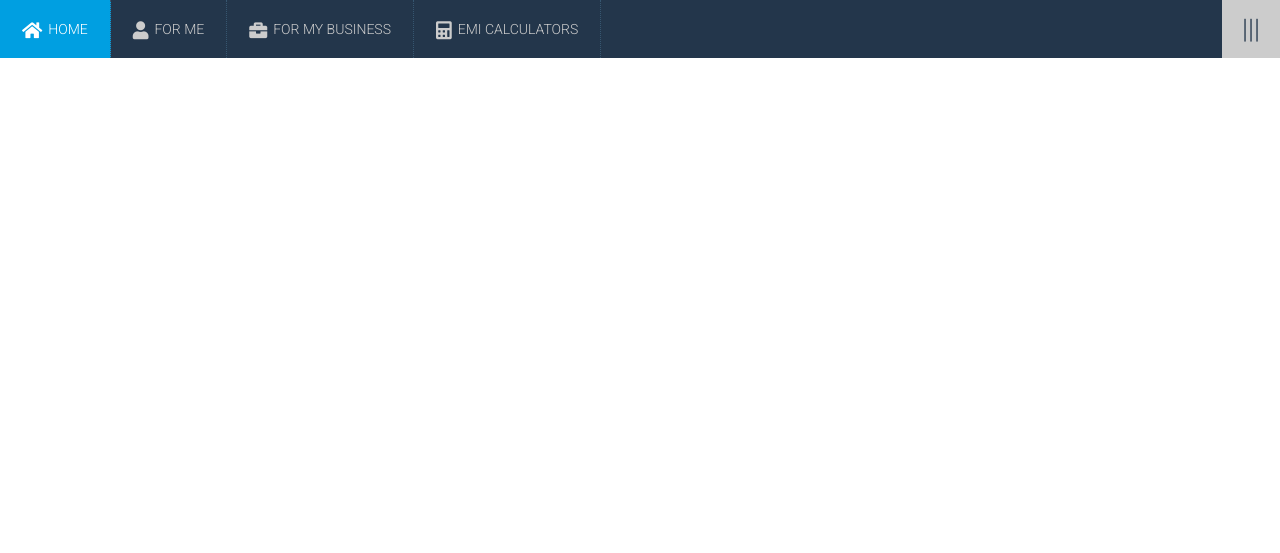
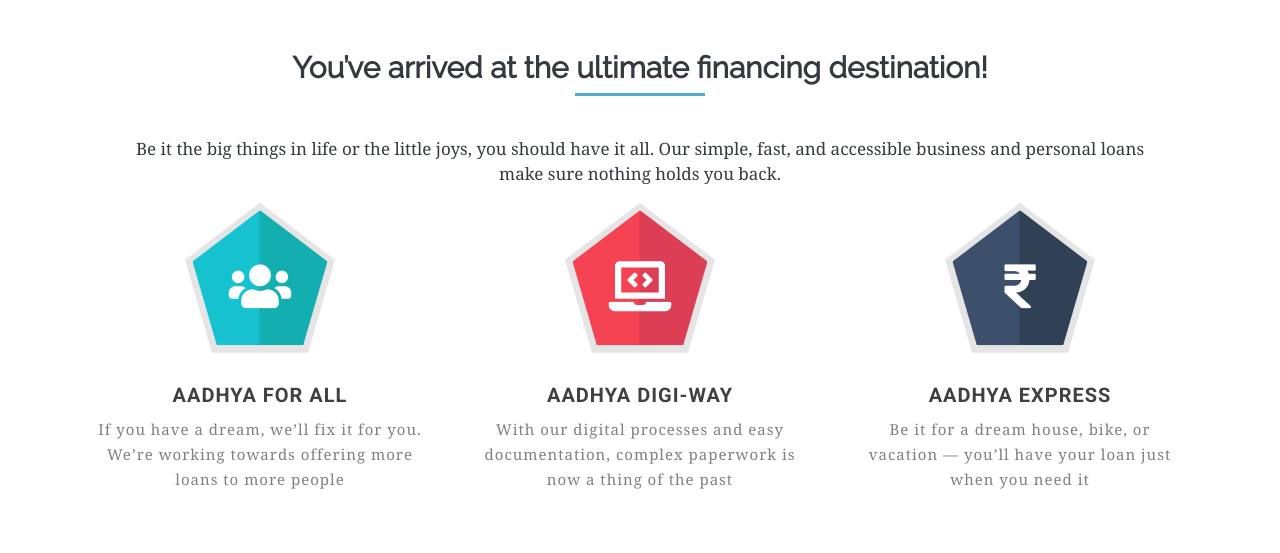
Before and after one commit to ruchamahabal/aadhya_finance_website, a PHP site: page / in a window 1280 px wide. Shown: the top 553 px of the page. Run offline with PHP 8.4, Linux system fonts and the light colour scheme; some libraries are stand-ins or nearby versions.

Commit message:
services

```diff
--- a/css/custom.css
+++ b/css/custom.css
@@ -4,7 +4,8 @@
 body{
 	margin: 0;
 	padding: 0;
-	font: 300 14px/18px Roboto;
+	font-family: 'raleway',sans-serif;
+  overflow-x: hidden;
  }
 
 /* =========== mega menu ============= */
@@ -44,7 +45,10 @@
 	position:relative;
 	background: #23364B;
 }
-.exo-menu > li {	display: inline-block;float:left;}
+.exo-menu > li {
+  display: inline-block;
+  float: left;
+}
 .exo-menu > li > a{
 	color: #ccc;
 	text-decoration: none;
@@ -262,3 +266,121 @@
 }
 
 /* ============== sidenav ============ */
+
+/* =============== our services ============  */
+#services .heading{
+  position: relative;
+  margin-top: 50px;
+  margin-bottom: 50px;
+}
+#services .heading::after{
+	content: "";
+	width: 130px;
+	position: absolute;
+	margin: 0 auto;
+	height: 3px;
+  background: #57AACD;
+	left: 0;
+	right: 0;
+	bottom: -10px;
+}
+.demo{ padding-bottom: 40px; }
+.serviceBox{
+    font-family: 'Roboto', sans-serif;
+    text-align: center;
+    padding: 0 10px;
+ }
+.serviceBox .service-icon{
+    color: #fff;
+    background-color: rgba(0,0,0,0.1);
+    font-size: 50px;
+    line-height: 170px;
+    width: 150px;
+    height: 150px;
+    margin: 0 auto 30px;
+    position: relative;
+    -webkit-clip-path: polygon(50% 0%, 100% 38%, 82% 100%, 18% 100%, 0% 38%);
+    clip-path: polygon(50% 0%, 100% 38%, 82% 100%, 18% 100%, 0% 38%);
+    transition: all 0.3s ease 0s;
+}
+.serviceBox:hover .service-icon{ font-size: 60px; }
+.serviceBox .service-icon:before{
+    content: '';
+    height: 90%;
+    width: 90%;
+    background: linear-gradient(to right,#F64354 49%,#DC3F55 50%);
+    transform: translateX(-50%) translateY(-50%);
+    position: absolute;
+    left: 50%;
+    top: 50%;
+    z-index: -1;
+    -webkit-clip-path: polygon(50% 0%, 100% 38%, 82% 100%, 18% 100%, 0% 38%);
+    clip-path: polygon(50% 0%, 100% 38%, 82% 100%, 18% 100%, 0% 38%);
+    transition: all 0.3s ease 0s;
+}
+.serviceBox:hover .service-icon:before{
+    height: 83%;
+    width: 83%;
+}
+.serviceBox .title{
+    color: #404040;
+    font-size: 20px;
+    font-weight: 600;
+    letter-spacing: 1px;
+    text-transform: uppercase;
+    margin: 0 0 10px;
+    transition: all 0.3s ease 0s;
+}
+.serviceBox:hover .title{ color: #DC3F55; }
+.serviceBox .description{
+    color: #808080;
+    font-size: 15px;
+    line-height: 25px;
+    letter-spacing: 1px;
+    margin-bottom: 20px;
+}
+.serviceBox .read-more{
+    color: #fff;
+    background-color: #DC3F55;
+    font-size: 15px;
+    font-weight: 600;
+    text-transform: capitalize;
+    letter-spacing: 1px;
+    text-align: center;
+    padding: 10px 15px;
+    margin: 0 auto;
+    opacity: 0;
+    display: inline-block;
+    -webkit-clip-path: polygon(0% 15%, 16% 18%, 15% 0%, 85% 0%, 82% 16%, 100% 15%, 100% 85%, 82% 82%, 85% 100%, 15% 100%, 18% 83%, 0% 85%);
+    clip-path: polygon(0% 15%, 16% 18%, 15% 0%, 85% 0%, 82% 16%, 100% 15%, 100% 85%, 82% 82%, 85% 100%, 15% 100%, 18% 83%, 0% 85%);
+    transition: all 0.3s ease 0s;
+}
+.serviceBox:hover .read-more{ opacity: 1; }
+.serviceBox .read-more:hover{
+    color: #DC3F55;
+    background-color: rgba(0,0,0,0.1);
+}
+.serviceBox.blue .service-icon:before{ background: linear-gradient(to right,#16C2D0 49%,#13AEB0 50%); }
+.serviceBox.blue:hover .title{ color: #13AEB0; }
+.serviceBox.blue .read-more{ background-color: #13AEB0; }
+.serviceBox.blue .read-more:hover{
+    color: #13AEB0;
+    background-color: rgba(0,0,0,0.1);
+}
+.serviceBox.gray .service-icon:before{ background: linear-gradient(to right,#3C506B 49%,#304155 50%); }
+.serviceBox.gray:hover .title{ color: #304155; }
+.serviceBox.gray .read-more{ background-color: #304155; }
+.serviceBox.gray .read-more:hover{
+    color: #304155;
+    background-color: rgba(0,0,0,0.1);
+}
+.serviceBox.yellow .service-icon:before{ background: linear-gradient(to right,#FDC72B 49%,#EDB21B 50%); }
+.serviceBox.yellow:hover .title{ color: #EDB21B; }
+.serviceBox.yellow .read-more{ background-color: #EDB21B; }
+.serviceBox.yellow .read-more:hover{
+    color: #EDB21B;
+    background-color: rgba(0,0,0,0.1);
+}
+@media only screen and (max-width:990px){
+    .serviceBox{ margin-bottom: 40px; }
+}
--- a/header.php
+++ b/header.php
@@ -28,7 +28,7 @@
   </head>
   <body>
     <!-- mega menu -->
-	 <div class="content">
+	 <!-- <div class="content">
 
 		<ul class="exo-menu">
 			<li><a class="active" href="#"><i class="fa fa-home"></i> Home</a></li>
@@ -105,5 +105,5 @@
 			</li>
 			<a href="#" class="toggle-menu visible-xs-block">|||</a>
 </ul>
-	 </div>
+	 </div> -->
 <!-- /mega menu -->
--- a/index.php
+++ b/index.php
@@ -1,2 +1,49 @@
 <?php include 'header.php'; ?>
+
+<!-- our services -->
+<section id="services">
+     <h3 class="heading" align="center">You’ve arrived at the ultimate financing destination!</h3>
+     <p align="center">Be it the big things in life or the little joys, you should have it all. Our simple, fast, and accessible business and personal loans<br> make sure nothing holds you back.</p>
+     <div class="container">
+        <div class="row">
+            <div class="col-md-4 col-sm-8">
+                <div class="serviceBox blue">
+                    <div class="service-icon">
+                        <i class="fas fa-users"></i>
+                    </div>
+                    <h3 class="title">Aadhya For All</h3>
+                    <p class="description">
+                        If you have a dream, we’ll fix it for you. We’re working towards offering more loans to more people
+                    </p>
+                    <a class="read-more" href="">Read More</a>
+                </div>
+            </div>
+            <div class="col-md-4 col-sm-8">
+                <div class="serviceBox">
+                    <div class="service-icon">
+                        <i class="fas fa-laptop-code"></i>
+                    </div>
+                    <h3 class="title">Aadhya Digi-way</h3>
+                    <p class="description">
+                        With our digital processes and easy documentation, complex paperwork is now a thing of the past
+                    </p>
+                    <a class="read-more" href="">Read More</a>
+                </div>
+            </div>
+            <div class="col-md-4 col-sm-8">
+                <div class="serviceBox gray">
+                    <div class="service-icon">
+                        <i class="fas fa-rupee-sign"></i>
+                    </div>
+                    <h3 class="title">Aadhya Express</h3>
+                    <p class="description">
+                        Be it for a dream house, bike, or vacation — you’ll have your loan just when you need it
+                    </p>
+                    <a class="read-more" href="">Read More</a>
+                </div>
+            </div>
+        </div>
+    </div>
+</section>
+
 <?php include 'footer.php'; ?>
```
Also changed, not shown: assets/images/logo.jpeg (added).
